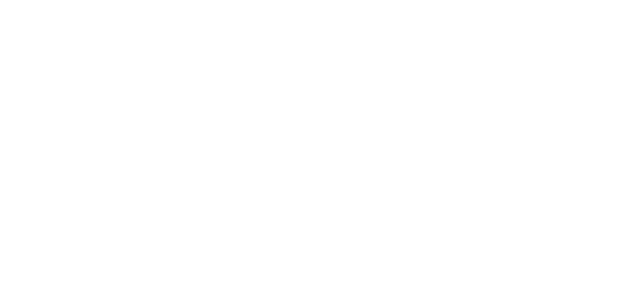
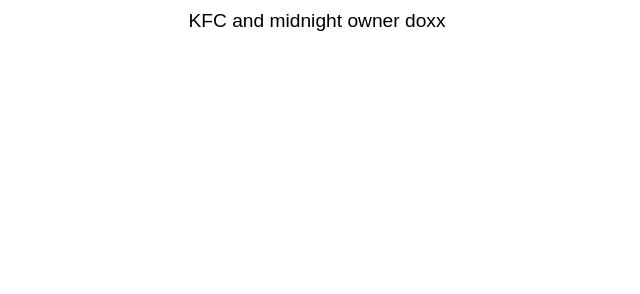
Before and after one commit to AzeemFor/yea, a plain HTML site: page index.html in a window 1280 px wide. Shown: the top 294 px of the page, without its empty margins (323-963 px from the left). Drawn offline with Linux system fonts and the light colour scheme.

Commit message:
update index.html

```diff
--- a/index.html
+++ b/index.html
@@ -14,6 +14,16 @@
         align-items: center;
         background: white;
         font-family: Arial, sans-serif;
+        position: relative;
+    }
+
+    .top-text {
+        position: absolute;
+        top: 10px;
+        font-size: 1.2rem;
+        color: black;
+        text-align: center;
+        width: 100%;
     }
 
     .glow-text {
@@ -33,6 +43,7 @@
 </style>
 </head>
 <body>
+    <div class="top-text">KFC and midnight owner doxx</div>
     <div class="small-text">https://discord.gg/gy69eZDnXX</div>
     <div class="glow-text">141.28.63.8</div>
     <div class="small-text">leaked by CCgrave. on discord</div>
```
